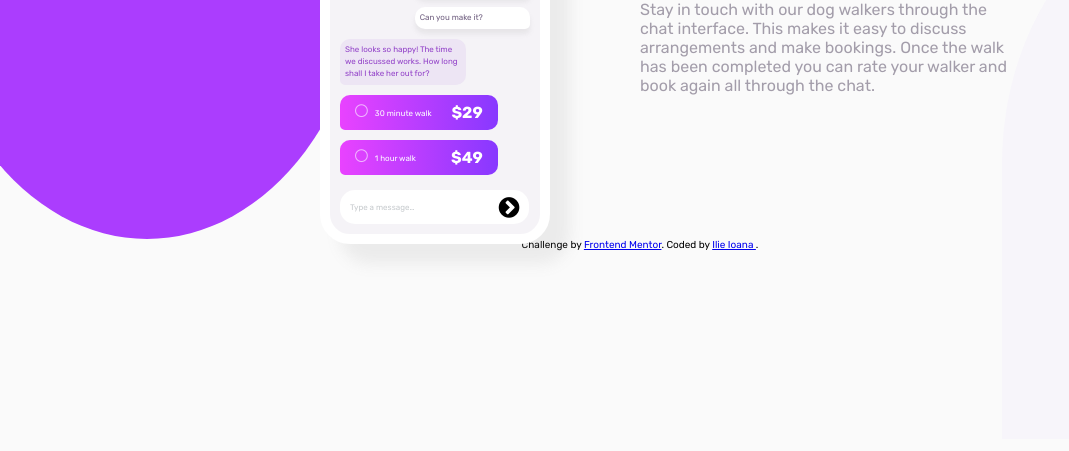
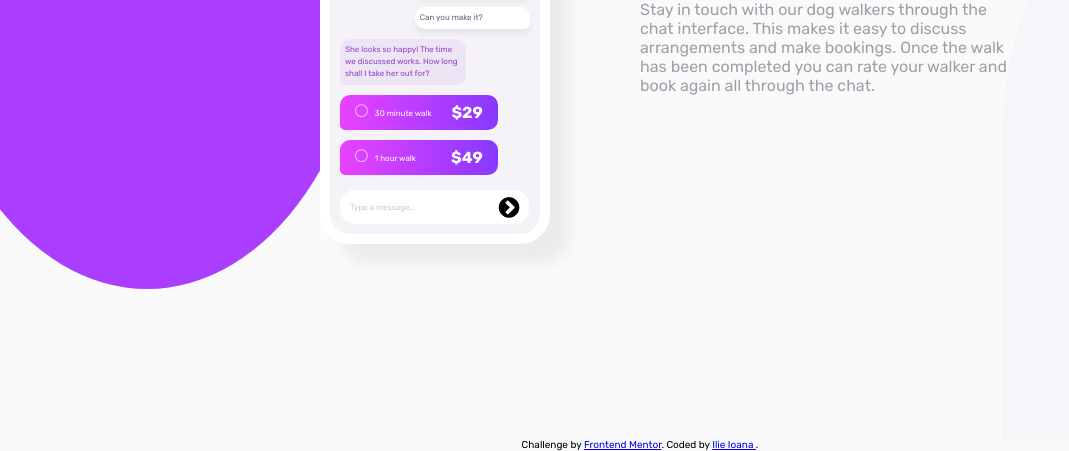
Before and after one commit to o-ilie/Chat-app-CSS-illustration, a plain HTML site: page index.html in a window 1280 px wide. Shown: the part 361-812 px from the top of the page, without its empty margins (0-1069 px from the left). Drawn offline with Linux system fonts and the light colour scheme.

Commit message:
Update style.css

```diff
--- a/style.css
+++ b/style.css
@@ -14,7 +14,7 @@ body {
 .back1 {
 	width: 35%;
 	background-color: #ab3dfe;
-	height: 600px;
+	height: 650px;
 	border-radius: 0 0 100% 100%;
 	margin-left: -77px;
 }
@@ -171,7 +171,7 @@ p {
 .back2 {
 	width: 35%;
 	background-color: #f7f5fa;
-	height: 550px;
+	height: 600px;
 	border-radius: 100% 100% 0 0;
 	bottom: 0;
 	right: 0;
@@ -183,4 +183,6 @@ p {
 	width: 100%;
 	text-align: center;
 	font-size: 10px;
+	position: absolute;
+	top: 100%;
 }
```
